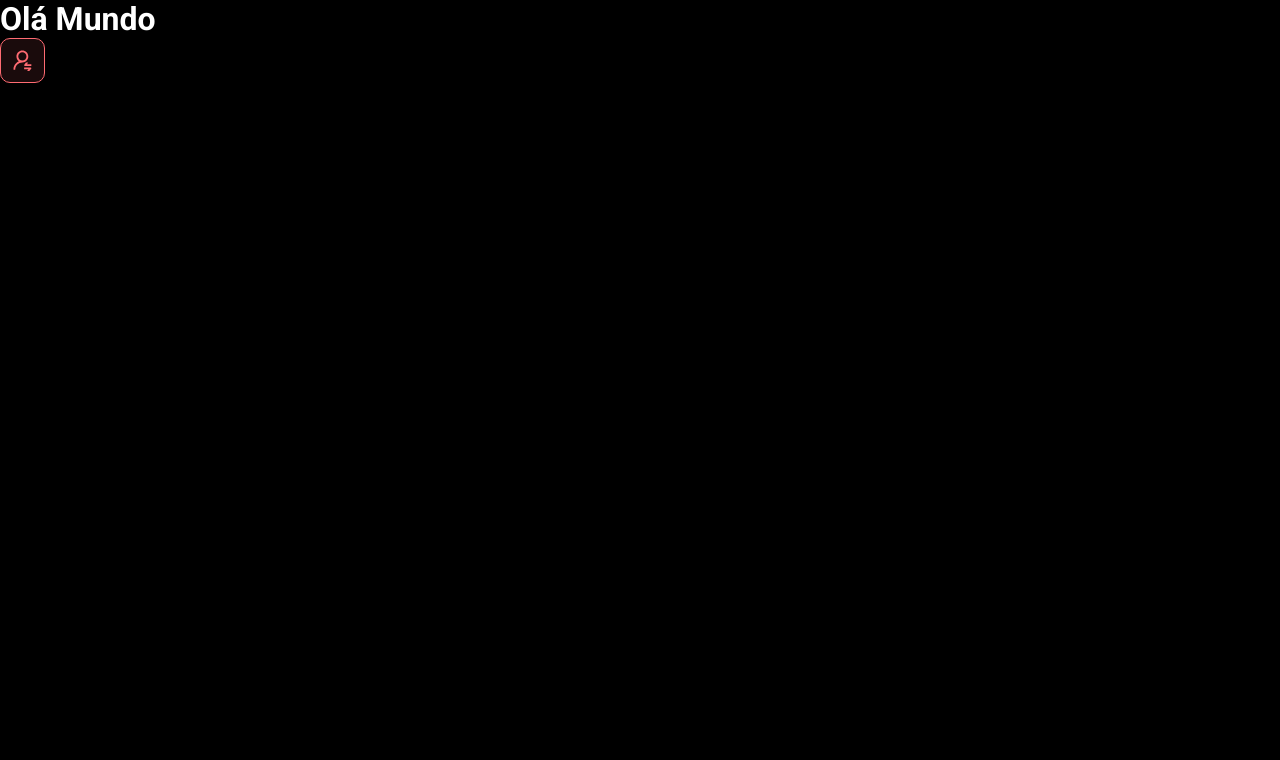
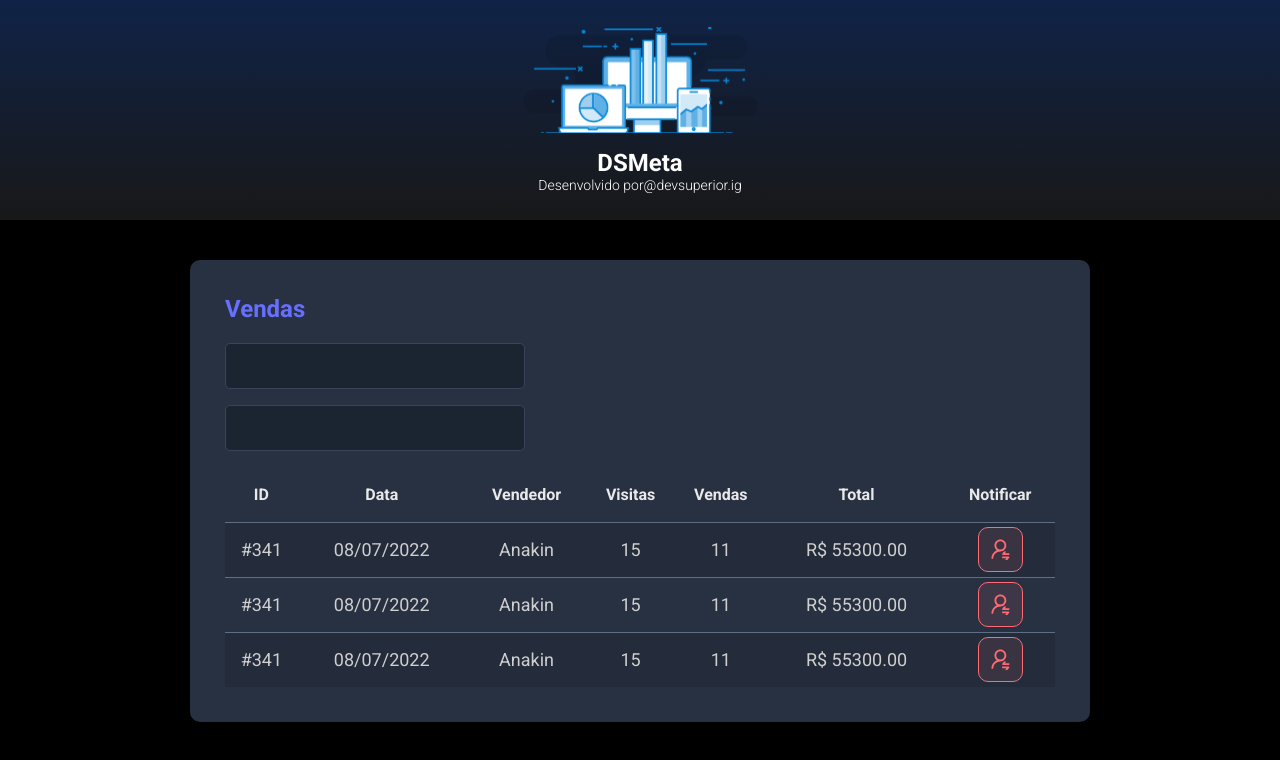
Before and after one commit to joaopaulomelosilva/dsmeta, a React (Vite) app in the folder frontend/: page / in a window 1280 px wide. Shown: the top 760 px of the page. Built offline with nearby package versions, Linux system fonts and the light colour scheme.

Commit message:
Other Components

```diff
--- a/frontend/src/App.tsx
+++ b/frontend/src/App.tsx
@@ -1,11 +1,19 @@
+import Header from "./Components/Header"
+import SalesCard from "./Components/SalesCard"
 import NotificationButton from "./Components/NotificationButton"
 
 function App() {
 
   return (
     <>
-      <h1>Olá Mundo</h1>
-      <NotificationButton />
+      <Header />
+      <main>
+        <section id="sales">
+          <div className="dsmeta-container">
+            <SalesCard />
+          </div>
+        </section>
+      </main>
     </>
   )
 }
--- /dev/null
+++ b/frontend/src/Components/Header/index.tsx
@@ -0,0 +1,21 @@
+import icon from "../../assets/img/logo.svg"
+import "./styles.css"
+
+function Header() {
+    return (
+        <>
+            <header>
+                <div className="dsmeta-logo-container">
+                    <img src={icon} alt="DSMeta" />
+                    <h1>DSMeta</h1>
+                    <p>
+                        Desenvolvido por
+                        <a href="https://www.instagram.com/devsuperior.ig">@devsuperior.ig</a>
+                    </p>
+                </div>
+            </header>
+        </>
+    )
+}
+
+export default Header
--- /dev/null
+++ b/frontend/src/Components/Header/styles.css
@@ -0,0 +1,27 @@
+header {
+    background: linear-gradient(180deg, #102347 0%, #181818 100%);
+    height: 220px;
+    display: flex;
+    align-items: center;
+    justify-content: center;
+  }
+
+  .dsmeta-logo-container {
+    display: flex;
+    flex-direction: column;
+    align-items: center;
+  }
+
+  .dsmeta-logo-container img {
+    width: 235px;
+  }
+
+  .dsmeta-logo-container h1 {
+    margin-top: 15px;
+    font-size: 24px;
+  }
+
+  .dsmeta-logo-container p {
+    font-size: 14px;
+    font-weight: 300;
+  }
--- a/frontend/src/Components/NotificationButton/index.tsx
+++ b/frontend/src/Components/NotificationButton/index.tsx
@@ -1,5 +1,5 @@
 import icon from "../../assets/img/notification-icon.svg"
-import "./Styles.css"
+import "./styles.css"
 
 function NotificationButton() {
 
--- /dev/null
+++ b/frontend/src/Components/SalesCard/index.tsx
@@ -0,0 +1,82 @@
+import React from "react"
+import NotificationButton from "../NotificationButton"
+import "./styles.css"
+
+function SelesCard() {
+  return (
+    <>
+      <div className="dsmeta-card">
+        <h2 className="dsmeta-sales-title">Vendas</h2>
+        <div>
+          <div className="dsmeta-form-control-container">
+            <input className="dsmeta-form-control" type="text" />
+          </div>
+          <div className="dsmeta-form-control-container">
+            <input className="dsmeta-form-control" type="text" />
+          </div>
+        </div>
+
+        <div>
+          <table className="dsmeta-sales-table">
+            <thead>
+              <tr>
+                <th className="show992">ID</th>
+                <th className="show576">Data</th>
+                <th>Vendedor</th>
+                <th className="show992">Visitas</th>
+                <th className="show992">Vendas</th>
+                <th>Total</th>
+                <th>Notificar</th>
+              </tr>
+            </thead>
+            <tbody>
+              <tr>
+                <td className="show992">#341</td>
+                <td className="show576">08/07/2022</td>
+                <td>Anakin</td>
+                <td className="show992">15</td>
+                <td className="show992">11</td>
+                <td>R$ 55300.00</td>
+                <td>
+                  <div className="dsmeta-red-btn-container">
+                    <NotificationButton />
+                  </div>
+                </td>
+              </tr>
+              <tr>
+                <td className="show992">#341</td>
+                <td className="show576">08/07/2022</td>
+                <td>Anakin</td>
+                <td className="show992">15</td>
+                <td className="show992">11</td>
+                <td>R$ 55300.00</td>
+                <td>
+                  <div className="dsmeta-red-btn-container">
+                    <NotificationButton />
+                  </div>
+                </td>
+              </tr>
+              <tr>
+                <td className="show992">#341</td>
+                <td className="show576">08/07/2022</td>
+                <td>Anakin</td>
+                <td className="show992">15</td>
+                <td className="show992">11</td>
+                <td>R$ 55300.00</td>
+                <td>
+                  <div className="dsmeta-red-btn-container">
+                  <NotificationButton />
+                  </div>
+                </td>
+              </tr>
+            </tbody>
+
+          </table>
+        </div>
+
+      </div>
+    </>
+  )
+}
+
+export default SelesCard
--- /dev/null
+++ b/frontend/src/Components/SalesCard/styles.css
@@ -0,0 +1,97 @@
+.dsmeta-card {
+    background-color: #283142;
+    border-radius: 10px;
+    padding: 30px 10px;
+}
+
+.dsmeta-sales-title {
+    color: #676fff;
+    font-size: 24px;
+    margin-bottom: 20px;
+}
+
+.dsmeta-form-control-container {
+    margin-bottom: 16px;
+    max-width: 300px;
+}
+
+.dsmeta-form-control {
+    width: 100%;
+    height: 46px;
+    background-color: #1b2531;
+    border: 1px solid #384459;
+    border-radius: 5px;
+    color: #9aaabe;
+    padding: 0 20px;
+    font-size: 18px;
+}
+
+.dsmeta-sales-table {
+    width: 100%;
+    border-spacing: 0;
+    border-collapse: collapse;
+}
+
+.dsmeta-sales-table thead {
+    height: 55px;
+    font-size: 16px;
+    color: #e9e9e9;
+    font-weight: 700;
+}
+
+.dsmeta-sales-table tbody {
+    font-size: 14px;
+    font-weight: 400;
+    color: #cfcfcf;
+    text-align: center;
+}
+
+.dsmeta-sales-table tbody tr {
+    height: 74px;
+    border-top: 1px solid #5f6e82;
+}
+
+.dsmeta-sales-table tbody tr:hover>td {
+    background-color: #384459;
+}
+
+.dsmeta-sales-table tbody tr:nth-child(odd) {
+    background-color: #242c3b;
+}
+
+.dsmeta-red-btn-container {
+    display: flex;
+    justify-content: center;
+}
+
+.show576 {
+    display: none;
+}
+
+.show992 {
+    display: none;
+}
+
+@media (min-width: 576px) {
+    .show576 {
+        display: table-cell;
+    }
+
+    .dsmeta-card {
+        padding: 35px;
+    }
+
+    .dsmeta-sales-table tbody tr {
+        height: 55px;
+    }
+
+    .dsmeta-sales-table tbody {
+        font-size: 18px;
+    }
+}
+
+@media (min-width: 992px) {
+    .show992 {
+        display: table-cell;
+    }
+}
--- a/frontend/src/index.css
+++ b/frontend/src/index.css
@@ -171,3 +171,13 @@
         display: table-cell;
     }
 }
+
+.dsmeta-container {
+  width: 100%;
+  max-width: 900px;
+  margin: 0 auto;
+}
+
+#sales {
+  padding: 40px 10px;
+}
```
Also changed, not shown: frontend/src/assets/img/logo.svg (added).
